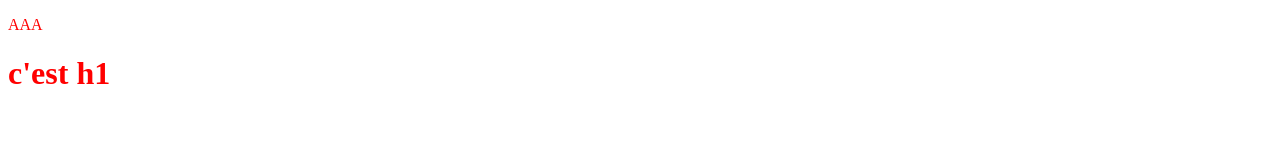
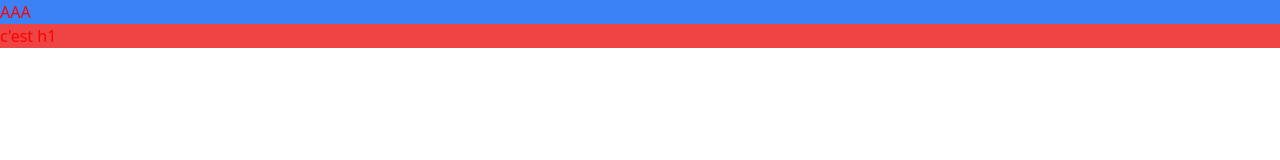
Before and after one commit to enas-elm/Front-tooling, a website built with Vite: page src/index.html in a window 1280 px wide. Built offline with nearby package versions, Linux system fonts and the light colour scheme.

Commit message:
Add tailwind

```diff
--- /dev/null
+++ b/postcss.config.js
@@ -0,0 +1,3 @@
+module.exports = {
+  plugins: [require("tailwindcss"), require("autoprefixer")],
+};
--- a/index.html
+++ b/src/index.html
@@ -3,13 +3,16 @@
   <head>
     <meta charset="UTF-8" />
     <meta name="viewport" content="width=device-width, initial-scale=1.0" />
-    <link rel="stylesheet" href="style.css" />
+    <link rel="stylesheet" href="./style.css" />
     <title>Document</title>
   </head>
+
   <body>
-    <p class="test">AAA</p>
+    <p class="test bg-blue-500">AAA</p>
 
-    <h1 id="h1">c'est h1</h1>
+    <div class="bg-red-500">
+      <h1 id="h1">c'est h1</h1>
+    </div>
 
     <script src="script.js"></script>
   </body>
--- /dev/null
+++ b/src/style.css
@@ -0,0 +1,7 @@
+@tailwind base;
+@tailwind components;
+@tailwind utilities;
+
+.test {
+  color: red;
+}
--- a/src/sum.js
+++ b/src/sum.js
@@ -1,4 +1,4 @@
 function sum(a, b) {
-    return a + b;
+  return a + b;
 }
 module.exports = sum;
--- a/style.css
+++ /dev/null
@@ -1,3 +0,0 @@
-.test {
-  color: red;
-}
--- /dev/null
+++ b/tailwind.config.js
@@ -0,0 +1,8 @@
+/** @type {import('tailwindcss').Config} */
+module.exports = {
+  content: ["./src/**/*.{html,js}"],
+  theme: {
+    extend: {},
+  },
+  plugins: [],
+};
```
Also changed, not shown: __test__/sum.test.js (+3 -4 lines), package.json (+9 -3 lines), README.md (added), dist/output.css (added), public/main.css (added), src/script.js (line endings or trailing spaces), 1 other file.
